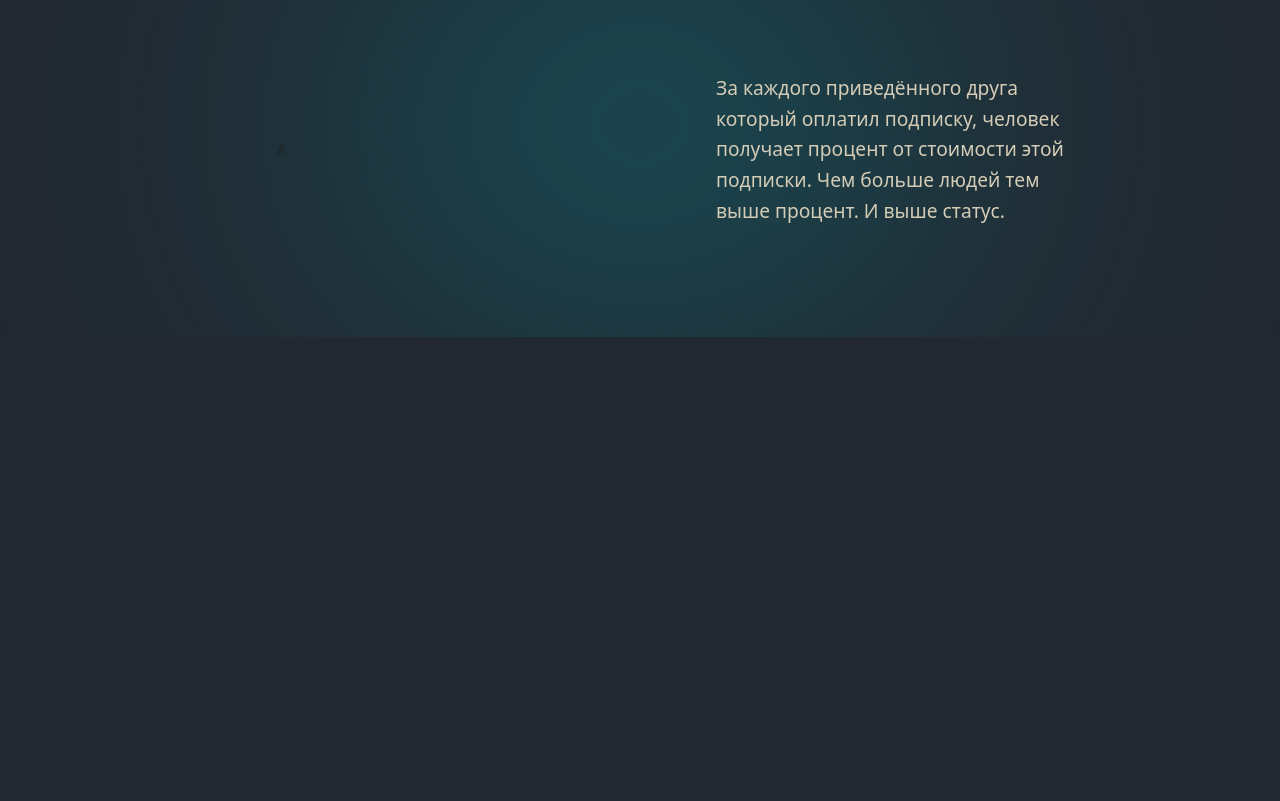
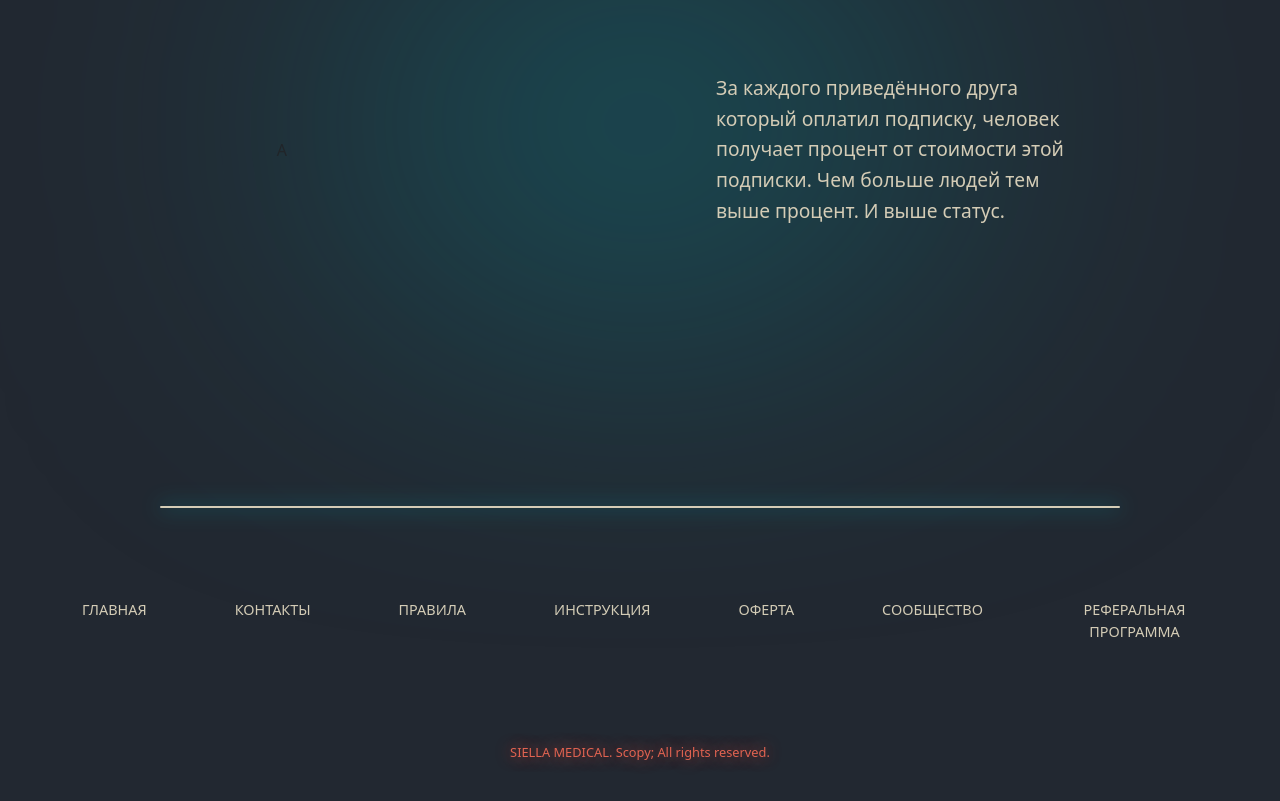
Before and after one commit to morderboy/asknow-front, a website: page index.html in a window 1280 px wide. Shown: the part 1620-2421 px from the top of the page. Before the commit the page ends 1957 px from the top, so only its background shows below. Drawn offline with nearby package versions, Linux system fonts and the light colour scheme.

Commit message:
add footer fex margin content

```diff
--- a/css/styles.css
+++ b/css/styles.css
@@ -329,6 +329,7 @@ body {
     width: 100%;
     position: relative;
     margin-top: 10%;
+    margin-bottom: 9%;
 }
 
 .referral-box {
@@ -372,6 +373,7 @@ body {
     background: radial-gradient(circle, rgba(0, 173, 181, 0.6) 0%, rgba(0, 173, 181, 0) 70%);
     filter: blur(150px);
     z-index: 0;
+    margin-bottom: 70%;
 }
 
 .referral-title {
@@ -384,6 +386,41 @@ body {
     text-transform: uppercase;
     text-align: center;
     margin-bottom: 70%;
-
     letter-spacing: 2px;
 }
+
+
+.footer {
+    background-color: #222831;
+    color: #D4CCB6;
+    text-align: center;
+    padding: 20px 0;
+    margin-top: 2%;
+}
+
+.footer-links {
+    display: flex;
+    justify-content: center;
+    gap: 5.5rem;
+    margin-bottom: 15px;
+    font-size: 0.9rem;
+}
+
+.footer-links a {
+    color: #D4CCB6;
+    text-decoration: none;
+    text-transform: uppercase;
+}
+
+.footer-links a:hover {
+    color: #D4CCB6;
+    text-shadow: 0 0 15px rgba(212, 204, 182, 0.9);
+}
+
+.footer-copyright {
+    margin-top: 9%;
+    margin-bottom: 1%;
+    color: #E16351;
+    font-size: 0.8rem;
+    text-shadow: 0 0 15px rgba(231, 76, 60, 0.8);
+}
--- a/index.html
+++ b/index.html
@@ -113,24 +113,32 @@
             </div>
 
 
+            <div class="line-container">
+                <div class="line"></div>
+                <div class="circle left-circle"></div>
+                <div class="circle right-circle"></div>
+            </div>
 
-
-
+            <div class="footer">
+                <div class="footer-links">
+                    <a href="#">Главная</a>
+                    <a href="#">Контакты</a>
+                    <a href="#">Правила</a>
+                    <a href="#">Инструкция</a>
+                    <a href="#">Оферта</a>
+                    <a href="#">Сообщество</a>
+                    <a href="#">Реферальная программа</a>
+                </div>
+                <div class="footer-copyright">
+                    SIELLA MEDICAL. Scopy; All rights reserved.
+                </div>
+            </div>
 
 
         </div>
 
 
-
-
-
-
-
-
-
     </div>
-
-
 
 
 </body>
```
